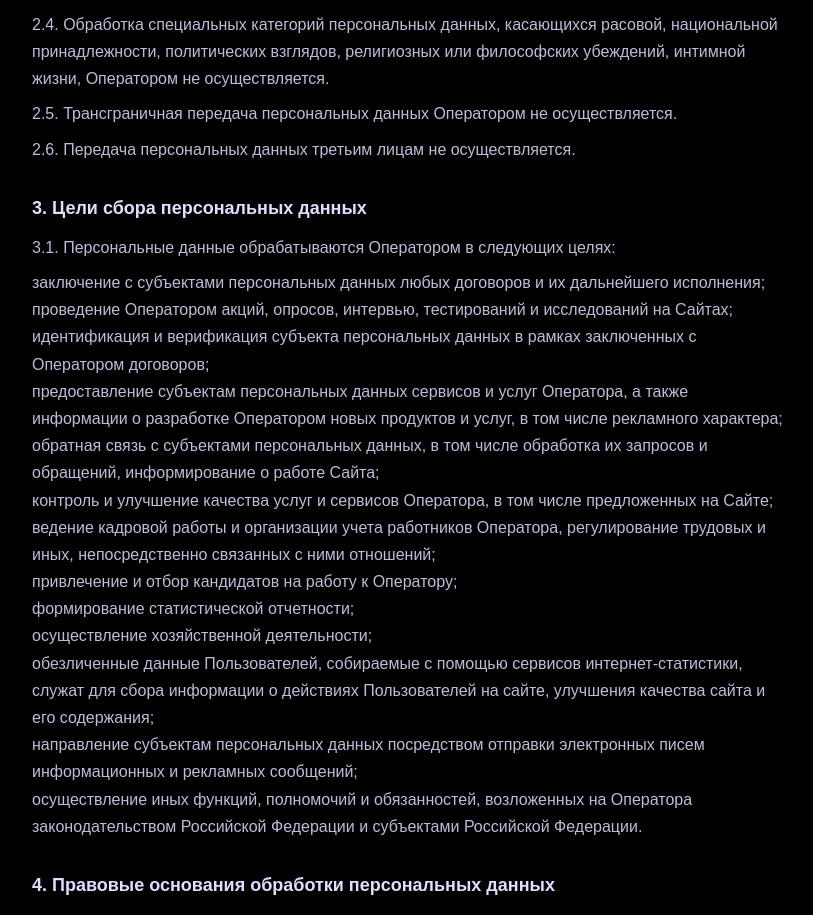
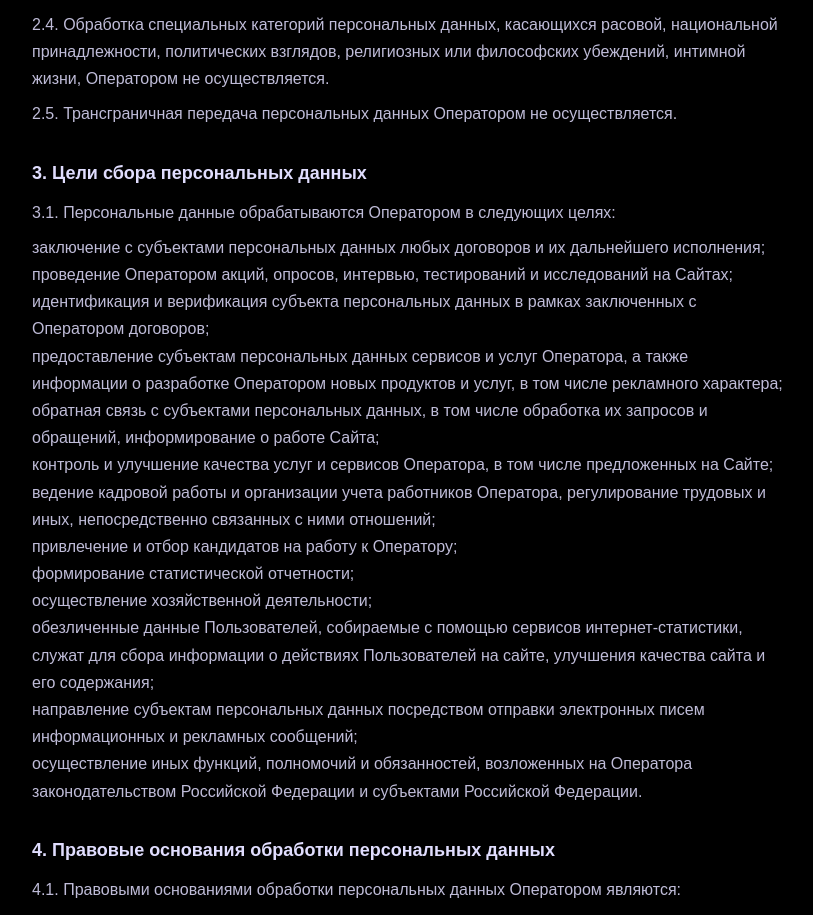
Before and after one commit to p3admin/PSR, a Next.js app: page /privacy_policy in a window 1280 px wide. Shown: the part 2423-3338 px from the top of the page, without its empty margins (232-1045 px from the left). Built offline with nearby package versions, Linux system fonts and the light colour scheme; a web font is replaced by a local one.

Commit message:
content: remove clause 2.6 from privacy policy
Co-Authored-By: Claude Sonnet 4.6 <noreply@anthropic.com>

```diff
--- a/app/privacy_policy/page.tsx
+++ b/app/privacy_policy/page.tsx
@@ -75,7 +75,6 @@ export default function PrivacyPolicy() {
         <p>2.3. Оператор обеспечивает соответствие содержания и объема обрабатываемых персональных данных заявленным целям обработки и, в случае необходимости, принимает меры по устранению их избыточности по отношению к заявленным целям обработки.</p>
         <p>2.4. Обработка специальных категорий персональных данных, касающихся расовой, национальной принадлежности, политических взглядов, религиозных или философских убеждений, интимной жизни, Оператором не осуществляется.</p>
         <p>2.5. Трансграничная передача персональных данных Оператором не осуществляется.</p>
-        <p>2.6. Передача персональных данных третьим лицам не осуществляется.</p>
       </Section>
 
       <Section title="3. Цели сбора персональных данных">
```
